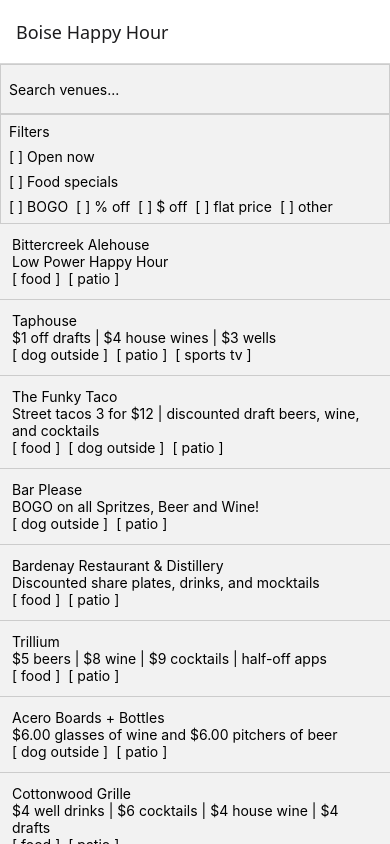
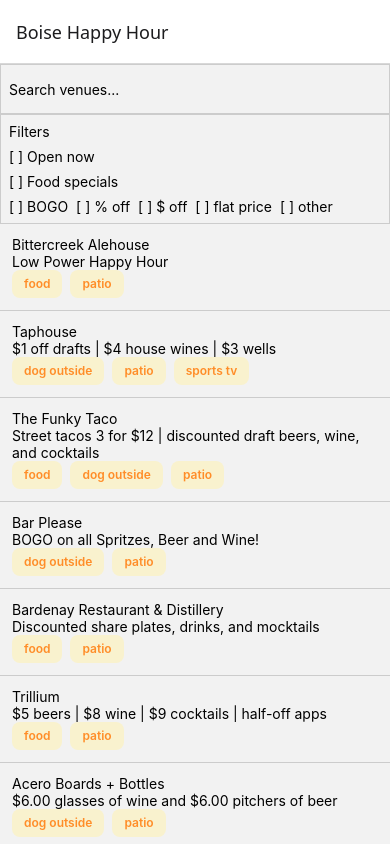
Before and after one commit to HeatherHaylett/BoiseHappyHour, a React Native app: screen /VenueList in a window 390 px wide. Built offline with nearby package versions, Linux system fonts and the light colour scheme.

Commit message:
Add tag styling

```diff
--- a/src/components/Tag.tsx
+++ b/src/components/Tag.tsx
@@ -1,9 +1,48 @@
-import { Text } from 'react-native';
+import { StyleSheet, Text, View } from 'react-native';
+
+type Variant = 'yellow' | 'purple' | 'green';
 
 type Props = {
   label: string;
+  variant?: Variant;
 };
 
-export function Tag({ label }: Props) {
-  return <Text>[ {label} ]</Text>;
+const variantStyles: Record<Variant, { container: object; text: object }> = {
+  yellow: {
+    container: { backgroundColor: '#f9f2ce' },
+    text: { color: '#ff8d28' },
+  },
+  purple: {
+    container: { backgroundColor: '#f2f0ff' },
+    text: { color: '#6155f5' },
+  },
+  green: {
+    container: { backgroundColor: '#e8fdf2' },
+    text: { color: '#008951' },
+  },
+};
+
+export function Tag({ label, variant = 'yellow' }: Props) {
+  const { container, text } = variantStyles[variant];
+  return (
+    <View style={[styles.container, container]}>
+      <Text style={[styles.label, text]}>{label}</Text>
+    </View>
+  );
 }
+
+const styles = StyleSheet.create({
+  container: {
+    alignSelf: 'flex-start',
+    flexDirection: 'row',
+    alignItems: 'center',
+    paddingHorizontal: 12,
+    paddingVertical: 8,
+    borderRadius: 8,
+  },
+  label: {
+    fontSize: 12,
+    fontWeight: '600',
+    lineHeight: 12,
+  },
+});
```
